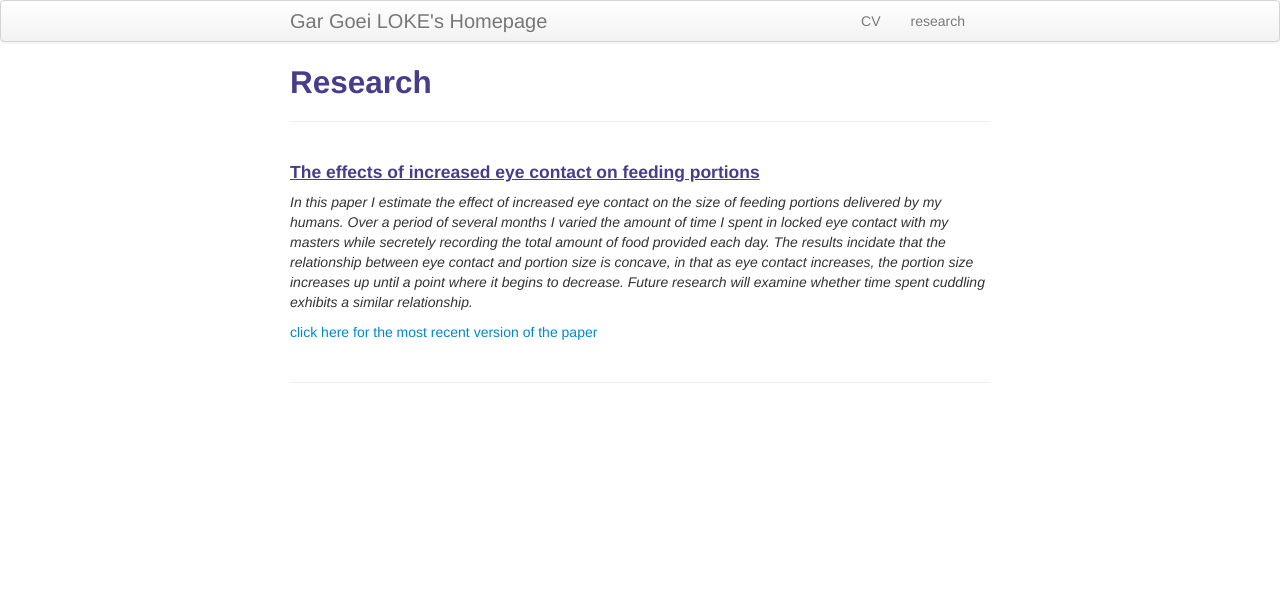
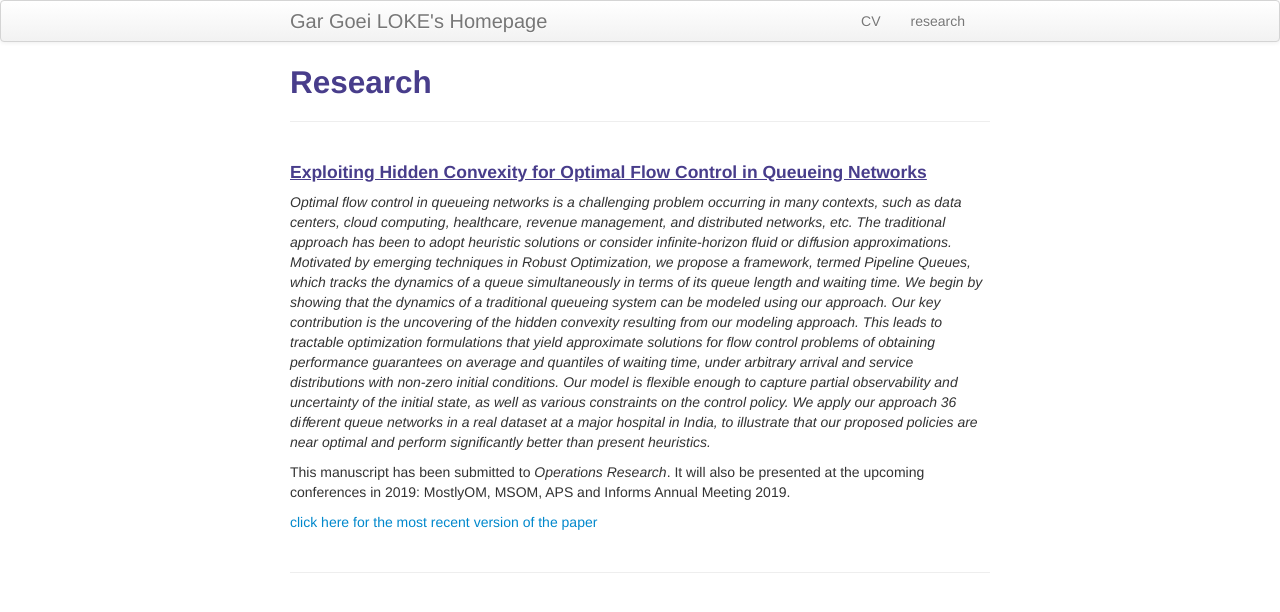
Before and after one commit to gg-ed/gg-ed.github.io, a Jekyll site: the page built from pages/research.md, in a window 1280 px wide. Shown: the top 612 px of the page. Built offline with Jekyll 4.4.1, drawn with Linux system fonts in a browser that asks for light colours.

Commit message:
Tried changing research.md

```diff
--- a/pages/research.md
+++ b/pages/research.md
@@ -1,15 +1,17 @@
 ---
 layout: page
 title: Research
-description: Blue Ham's research
+description: Gar Goei's research
 ---
 
 
 
-#### <u>The effects of increased eye contact on feeding portions</u>
-*In this paper I estimate the effect of increased eye contact on the size of feeding portions delivered by my humans. Over a period of several months I varied the amount of time I spent in locked eye contact with my masters while secretely recording the total amount of food provided each day. The results incidate that the relationship between eye contact and portion size is concave, in that as eye contact increases, the portion size increases up until a point where it begins to decrease. Future research will examine whether time spent cuddling exhibits a similar relationship.*
+#### <u>Exploiting Hidden Convexity for Optimal Flow Control in Queueing Networks</u>
+*Optimal ﬂow control in queueing networks is a challenging problem occurring in many contexts, such as data centers, cloud computing, healthcare, revenue management, and distributed networks, etc. The traditional approach has been to adopt heuristic solutions or consider inﬁnite-horizon ﬂuid or diﬀusion approximations. Motivated by emerging techniques in Robust Optimization, we propose a framework, termed Pipeline Queues, which tracks the dynamics of a queue simultaneously in terms of its queue length and waiting time. We begin by showing that the dynamics of a traditional queueing system can be modeled using our approach. Our key contribution is the uncovering of the hidden convexity resulting from our modeling approach. This leads to tractable optimization formulations that yield approximate solutions for ﬂow control problems of obtaining performance guarantees on average and quantiles of waiting time, under arbitrary arrival and service distributions with non-zero initial conditions. Our model is ﬂexible enough to capture partial observability and uncertainty of the initial state, as well as various constraints on the control policy. We apply our approach 36 diﬀerent queue networks in a real dataset at a major hospital in India, to illustrate that our proposed policies are near optimal and perform signiﬁcantly better than present heuristics.*
 
-[click here for the most recent version of the paper]({{ BASE_PATH}}/pages/working_papers/sample-working-paper.pdf)
+This manuscript has been submitted to *Operations Research*. It will also be presented at the upcoming conferences in 2019: MostlyOM, MSOM, APS and Informs Annual Meeting 2019.
+
+[click here for the most recent version of the paper]({{ BASE_PATH}}/pages/working_papers/pqueue.pdf)
 
 
 <!-- Note: this is how to write a comment in HTML. Everything in here won't show up on your webpage.-->
```
Also changed, not shown: index.md (+1 -1 lines), 2 other files.
